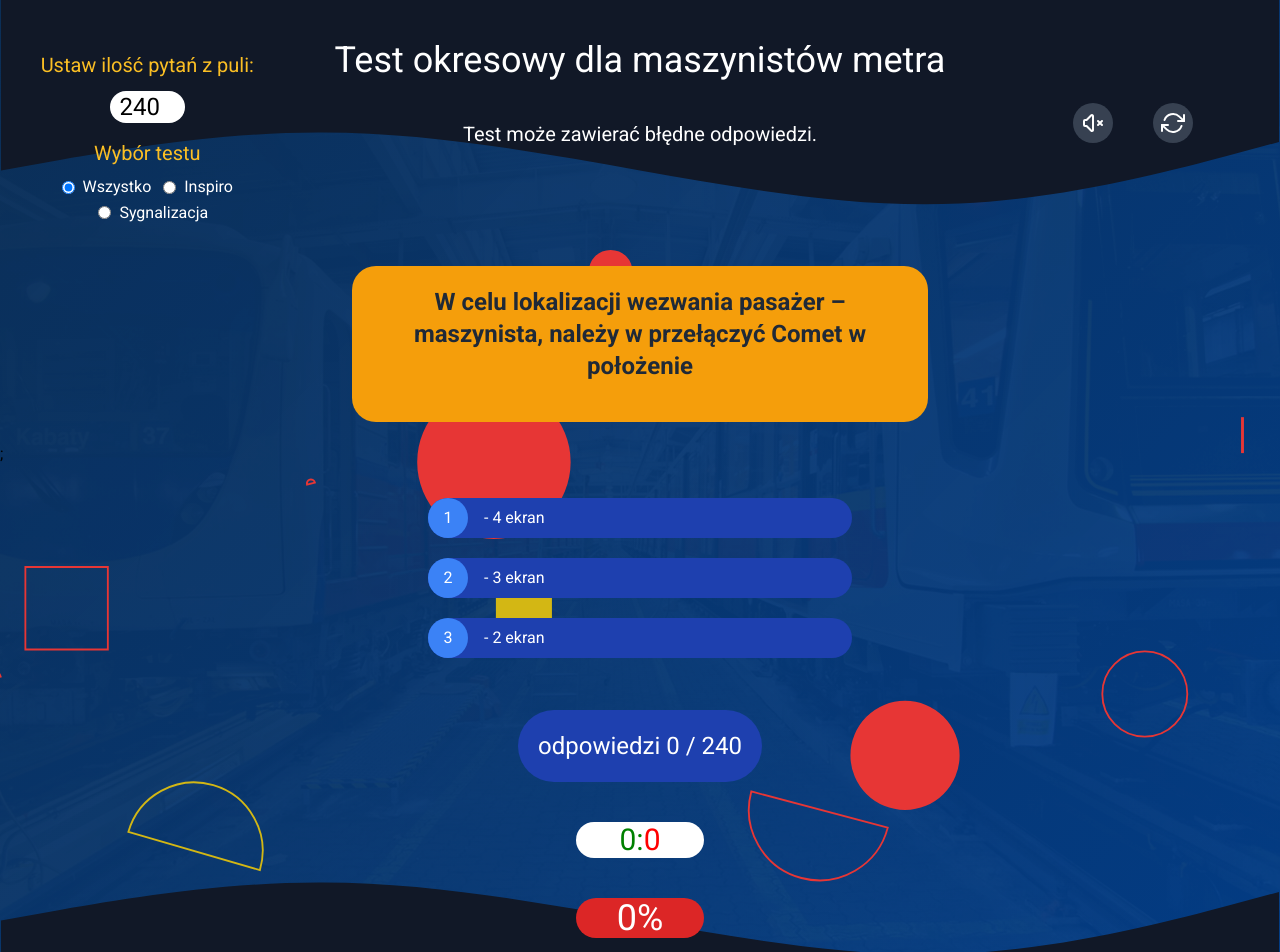
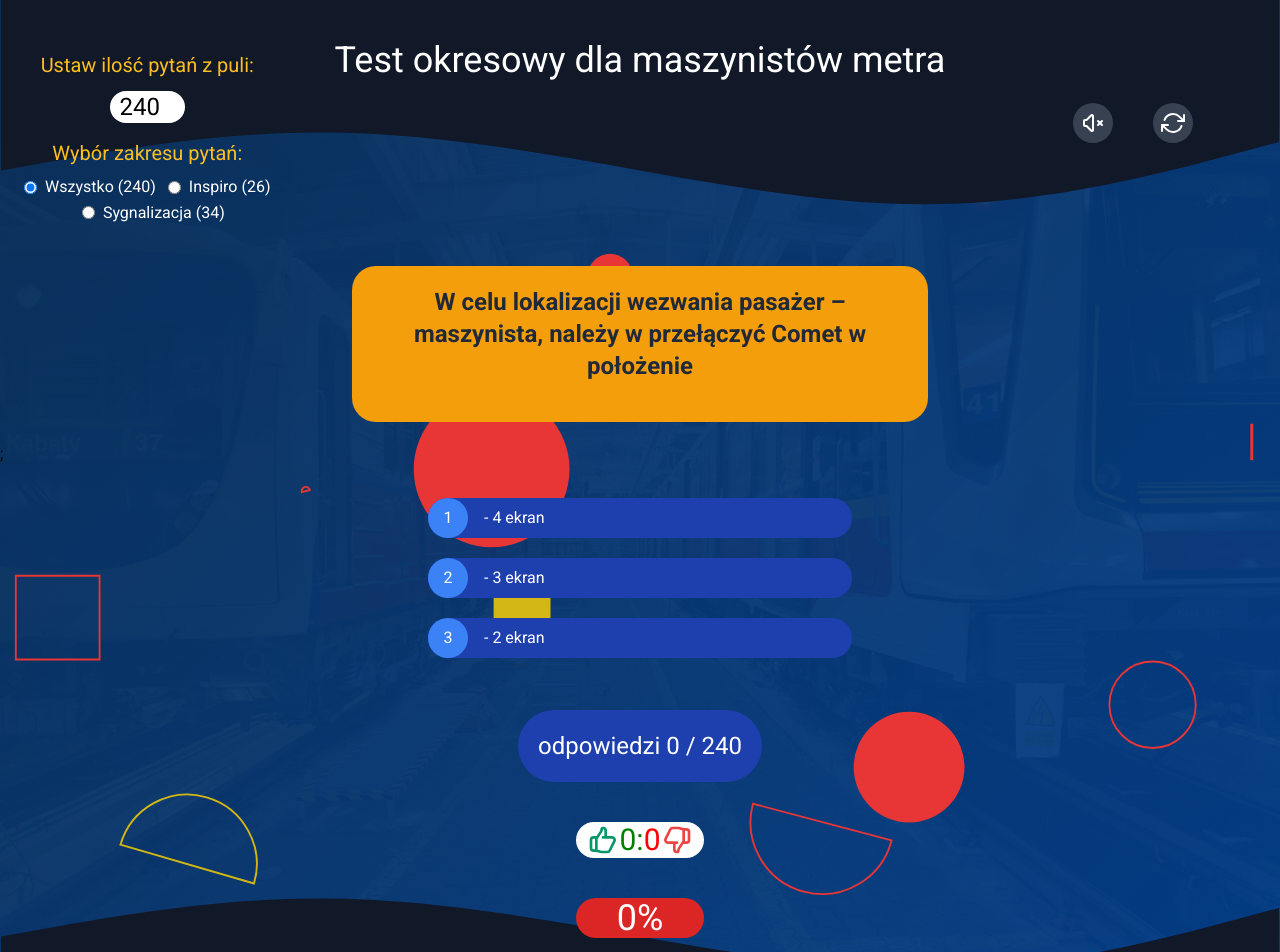
Before and after one commit to pablop76/metro-test, a React (Create React App) app: page / in a window 1280 px wide. Shown: the top 952 px of the page. Built offline with nearby package versions, Linux system fonts and the light colour scheme.

Commit message:
dodanie ilosci pytań przy inputach wyboru

```diff
--- a/src/App.js
+++ b/src/App.js
@@ -22,10 +22,14 @@ function App() {
   const [audio, setAudioOn] = useState(false);
   const [correctAnswers, setCorectAnswers] = useState(0);
   const [inCorrectAnswers, setInCorrectAnswers] = useState(0);
+  const [saveInCorrectAnswers, setSaveInCorrectAnswers] = useState([]);
   const [dangerAlert, setDangerAlert] = useState(false);
   const [succesAlert, setSuccesAlert] = useState(false);
   const [isDisabled, setIsDisabled] = useState(false);
   const [test, setTest] = useState("all");
+  const [allLimit, setAllLimit] = useState(0);
+  const [inspiroLimit, setInspiroLimit] = useState(0);
+  const [sygnalizacjaLimit, setSygnalizacjaLimit] = useState(0);
   // ustawienie tematu testu
   const handleTest = (e) => {
     setTest(e.target.value);
@@ -69,6 +73,8 @@ function App() {
       setDangerAlert(true);
       if (inCorrectAnswers + correctAnswers < maxQuestions) {
         setInCorrectAnswers(inCorrectAnswers + 1);
+        // zbieranie niepoprawnych odpowiedzi
+        setSaveInCorrectAnswers([...saveInCorrectAnswers, currentTest[currentQuestion]]);
       }
     }
 
@@ -126,6 +132,9 @@ function App() {
 
       const response = await fetch('./questions.json');
       const data = await response.json();
+      setAllLimit(data.all.length);
+      setInspiroLimit(data.inspiro.length);
+      setSygnalizacjaLimit(data.sygnalizacja.length);
       let drawData = [];
       switch (expr) {
         case 'inspiro':
@@ -147,7 +156,7 @@ function App() {
       <div className="flex items-baseline justify-center text-white flex-wrap bg-overlay-top flex-grow">
         <div className="flex-1 text-center">
           <LimitOfquestions handleChangeLimit={handleChangeLimit} maxQuestions={maxQuestions} currentTest={currentTest} >
-            <ChoiceTest handleTest={handleTest} test={test} />
+            <ChoiceTest handleTest={handleTest} test={test} questionslimit={[allLimit, inspiroLimit, sygnalizacjaLimit]} />
           </LimitOfquestions>
         </div>
         <div className="flex-initial">
@@ -161,13 +170,18 @@ function App() {
       <Quiz currentTest={currentTest} currentQuestion={currentQuestion} answerChange={answerChange} isDisabled={isDisabled}>
         {dangerAlert ? <DangerAlert answers={currentTest[currentQuestion].content} corectAnswer={currentTest[currentQuestion].correct} nextQuestion={nextQuestion} /> : ""}
         {succesAlert ? <SuccesAlert nextQuestion={nextQuestion} /> : ""}
-        {endTest ? <EndTestAlert correctAnswers={correctAnswers} inCorrectAnswers={inCorrectAnswers} maxQuestions={maxQuestions} colorSend={colorSend}><Refresh refreshPage={refreshPage} /></EndTestAlert> : ""};
+        {endTest ? <EndTestAlert correctAnswers={correctAnswers} inCorrectAnswers={inCorrectAnswers} maxQuestions={maxQuestions} colorSend={colorSend}><Refresh refreshPage={refreshPage} />
+        </EndTestAlert> : ""};
       </Quiz>
       <div className="flex justify-center p-5 text-2xl bg-blue-800 text-white rounded-full max-w-xs mx-auto m-5">
         odpowiedzi {correctAnswers + inCorrectAnswers} / {maxQuestions}
       </div>
-      <div className="flex items-baseline justify-center text-3xl bg-white rounded-full w-32 m-5 mx-auto">
-        <span style={{ color: 'green' }}>{correctAnswers}:</span><span style={{ color: 'red' }}>{inCorrectAnswers}</span>
+      <div className="flex items-center justify-center text-3xl bg-white rounded-full w-32 m-5 mx-auto">
+        <span style={{ color: 'green', display: 'flex', alignItems: 'center' }}><svg className="h-8 w-8 text-green-600" fill="none" viewBox="0 0 24 24" stroke="currentColor">
+          <path strokeLinecap="round" strokeLinejoin="round" strokeWidth="2" d="M14 10h4.764a2 2 0 011.789 2.894l-3.5 7A2 2 0 0115.263 21h-4.017c-.163 0-.326-.02-.485-.06L7 20m7-10V5a2 2 0 00-2-2h-.095c-.5 0-.905.405-.905.905 0 .714-.211 1.412-.608 2.006L7 11v9m7-10h-2M7 20H5a2 2 0 01-2-2v-6a2 2 0 012-2h2.5" />
+        </svg>{correctAnswers}:</span><span style={{ color: 'red', display: 'flex', alignItems: 'center' }}>{inCorrectAnswers}<svg className="h-8 w-8 text-red-500" fill="none" viewBox="0 0 24 24" stroke="currentColor">
+          <path strokeLinecap="round" strokeLinejoin="round" strokeWidth="2" d="M10 14H5.236a2 2 0 01-1.789-2.894l3.5-7A2 2 0 018.736 3h4.018a2 2 0 01.485.06l3.76.94m-7 10v5a2 2 0 002 2h.096c.5 0 .905-.405.905-.904 0-.715.211-1.413.608-2.008L17 13V4m-7 10h2m5-10h2a2 2 0 012 2v6a2 2 0 01-2 2h-2.5" />
+        </svg></span>
       </div>
       <div className={`flex items-baseline justify-center text-4xl ${colorSend} text-white rounded-full w-32 m-5 mx-auto`}>{maxQuestions ? Math.round(correctAnswers / maxQuestions * 100) : ""}%</div>
       <Footer />
--- a/src/components/alerts/EndTestAlert.js
+++ b/src/components/alerts/EndTestAlert.js
@@ -4,7 +4,7 @@ const EndTestAlert = (props) => {
 
     return (
         <div
-            className="fixed left-1/2 top-1/2 p-5 border w-80 shadow-lg rounded-md bg-blue-500 bg-opacity-80" style={{ transform: "translate(-50%,-50%)" }}>
+            className="fixed left-1/2 top-1/2 p-5 border w-80 shadow-lg rounded-md bg-blue-500 bg-opacity-80 overflow-hidden" style={{ transform: "translate(-50%,-50%)" }}>
             <div className="mt-3 text-center">
                 {(Math.round(correctAnswers / maxQuestions * 100) >= 75) ? <Confetti width="300" /> : ""}
                 <div className="mx-auto flex items-center justify-center h-12 w-12 rounded-full bg-white">
--- a/src/components/alerts/SuccesAlert.js
+++ b/src/components/alerts/SuccesAlert.js
@@ -4,7 +4,7 @@ const AcceptAlert = (props) => {
 
     return (
         <div
-            className="fixed left-1/2 top-1/2 p-5 border w-80 shadow-lg rounded-md bg-blue-500 bg-opacity-90" style={{ transform: "translate(-50%,-50%)" }}>
+            className="fixed left-1/2 top-1/2 p-5 border w-80 shadow-lg rounded-md bg-blue-500 bg-opacity-90 overflow-hidden" style={{ transform: "translate(-50%,-50%)" }}>
             <Confetti
                 width={300}
                 height={200}
--- a/src/components/choiceTest/ChoiceTest.js
+++ b/src/components/choiceTest/ChoiceTest.js
@@ -1,20 +1,20 @@
 const ChoiceTest = (props) => {
-    const { handleTest, test } = props;
+    const { handleTest, test, questionslimit } = props;
     return (
         <form className="mt-4">
-            <span className="text-yellow-400 text-xl">Wybór testu</span>
+            <span className="text-yellow-400 text-xl">Wybór zakresu pytań:</span>
             <div className="mt-2">
                 <label className="inline-flex items-center">
                     <input type="radio" className="form-radio" name="choiceTest" value="all" checked={test === "all"} onChange={handleTest} />
-                    <span className="ml-2">Wszystko</span>
+                    <span className="ml-2">Wszystko ({questionslimit[0]})</span>
                 </label>
                 <label className="inline-flex items-center ml-3">
                     <input type="radio" className="form-radio" name="choiceTest" value="inspiro" checked={test === "inspiro"} onChange={handleTest} />
-                    <span className="ml-2">Inspiro</span>
+                    <span className="ml-2">Inspiro ({questionslimit[1]})</span>
                 </label>
                 <label className="inline-flex items-center ml-3">
                     <input type="radio" className="form-radio" name="choiceTest" value="sygnalizacja" checked={test === "sygnalizacja"} onChange={handleTest} />
-                    <span className="ml-2">Sygnalizacja</span>
+                    <span className="ml-2">Sygnalizacja ({questionslimit[2]})</span>
                 </label>
             </div>
         </form>
--- a/src/components/footer/Footer.js
+++ b/src/components/footer/Footer.js
@@ -1,6 +1,8 @@
 const Footer = () => {
     return (
-        <footer className="text-center text-white mt-8 text-opacity-20" >&copy; pablop76 2021 <a href="mailto:pawelpoltoraczyk@gmail.com">e-mail</a></footer>
+        <footer className="text-center text-white mt-8 text-opacity-20" >&copy; pablop76 2021 <a href="mailto:pawelpoltoraczyk@gmail.com">e-mail</a>
+            <p className="block text-xs">Test może zawierać błędne odpowiedzi.</p>
+        </footer>
     );
 }
 
--- a/src/components/header/Header.js
+++ b/src/components/header/Header.js
@@ -3,7 +3,6 @@ const Header = (props) => {
     return (
         <header className="text-center">
             <h2 className="text-3xl p-5 md:text-4xl md:p-10 text-center">Test okresowy dla maszynistów metra</h2>
-            <p className="block text-xl">Test może zawierać błędne odpowiedzi.</p>
         </header>
     );
 }
```
Also changed, not shown: package.json (line endings or trailing spaces).
